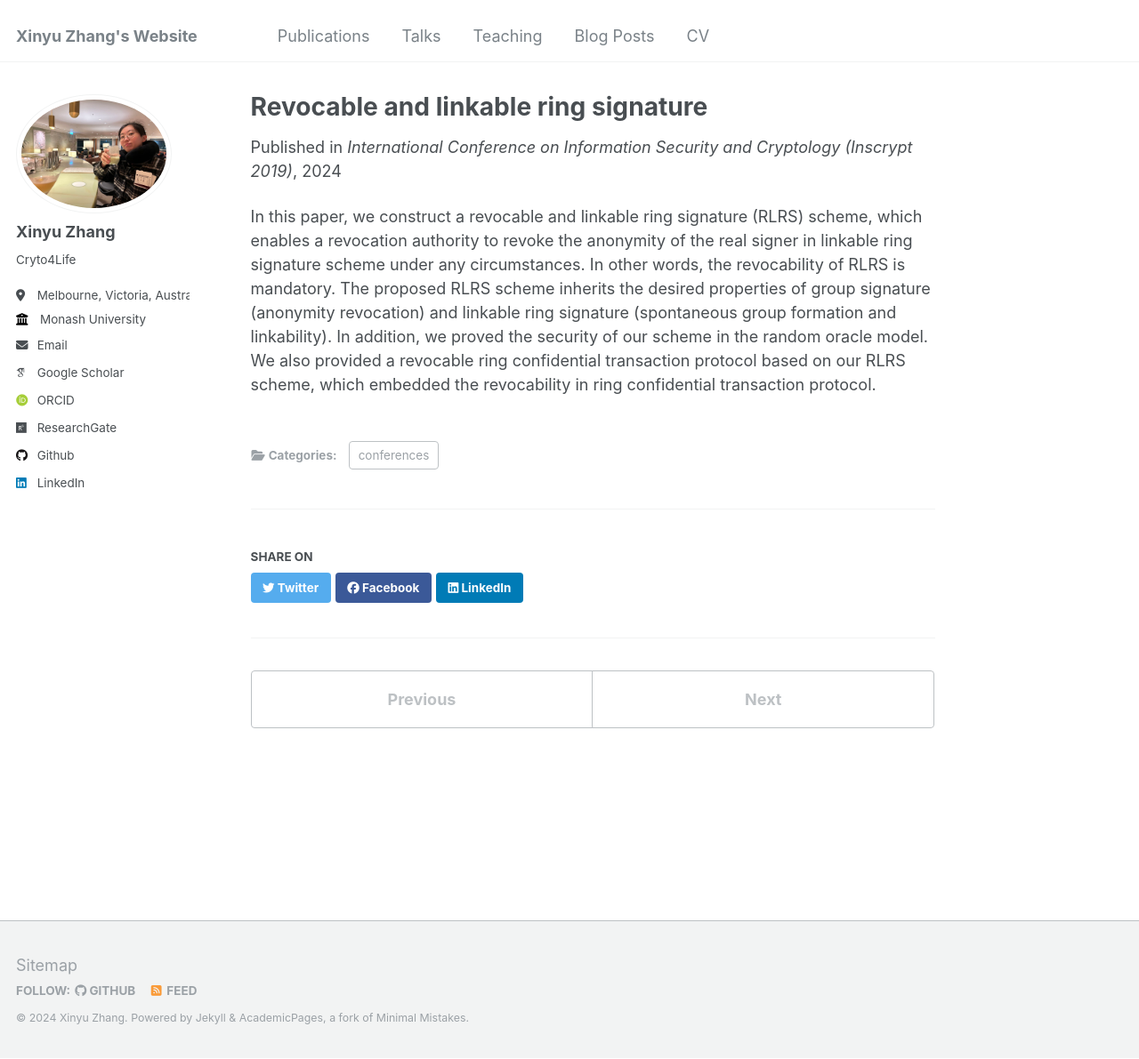
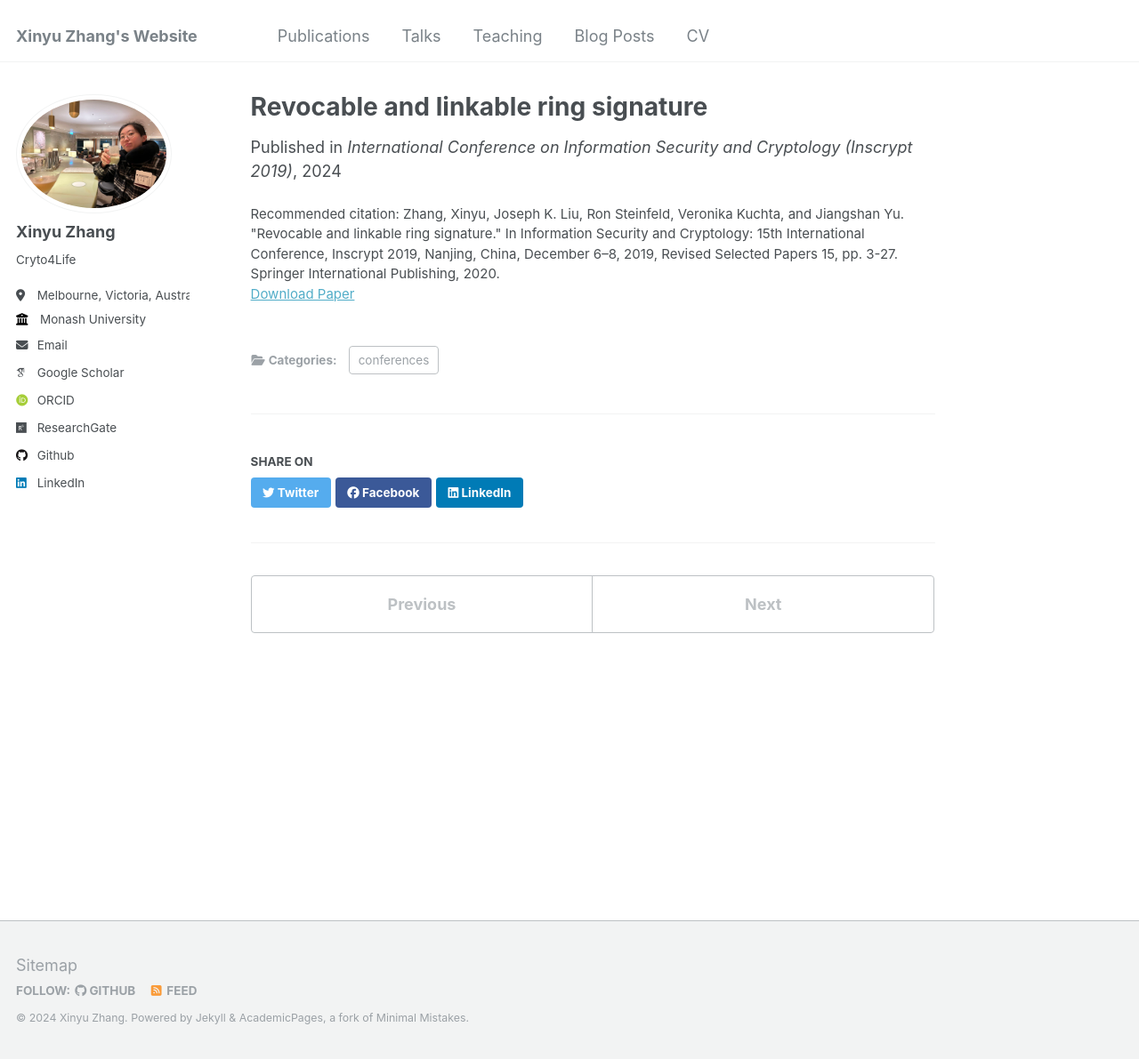
Before and after one commit to cryptome-xyz/cryptome-xyz.github.io, a Jekyll site: the page built from _publications/recovable_and_linkable_ring_signature.md, in a window 1280 px wide and 1191 px high. Shown: the whole window at 89% size. Built offline with Jekyll 4.4.1, drawn with Linux system fonts in a browser that asks for light colours; some web fonts are replaced.

Commit message:
Update recovable_and_linkable_ring_signature.md

```diff
--- a/_publications/recovable_and_linkable_ring_signature.md
+++ b/_publications/recovable_and_linkable_ring_signature.md
@@ -8,7 +8,5 @@ venue: 'International Conference on Information Security and Cryptology  (Inscry
 Page: 3 - 27
 Publisher: Springer International Publishing
 paperurl: 'https://link.springer.com/chapter/10.1007/978-3-030-42921-8_1'
-Authors: 'Xinyu Zhang, Joseph Liu, Ron Steinfeld, Veronika Kuchta, and Jiangshan Yu'
+citation: 'Zhang, Xinyu, Joseph K. Liu, Ron Steinfeld, Veronika Kuchta, and Jiangshan Yu. "Revocable and linkable ring signature." In Information Security and Cryptology: 15th International Conference, Inscrypt 2019, Nanjing, China, December 6–8, 2019, Revised Selected Papers 15, pp. 3-27. Springer International Publishing, 2020.'
 ---
-
-In this paper, we construct a revocable and linkable ring signature (RLRS) scheme, which enables a revocation authority to revoke the anonymity of the real signer in linkable ring signature scheme under any circumstances. In other words, the revocability of RLRS is mandatory. The proposed RLRS scheme inherits the desired properties of group signature (anonymity revocation) and linkable ring signature (spontaneous group formation and linkability). In addition, we proved the security of our scheme in the random oracle model. We also provided a revocable ring confidential transaction protocol based on our RLRS scheme, which embedded the revocability in ring confidential transaction protocol.
```
